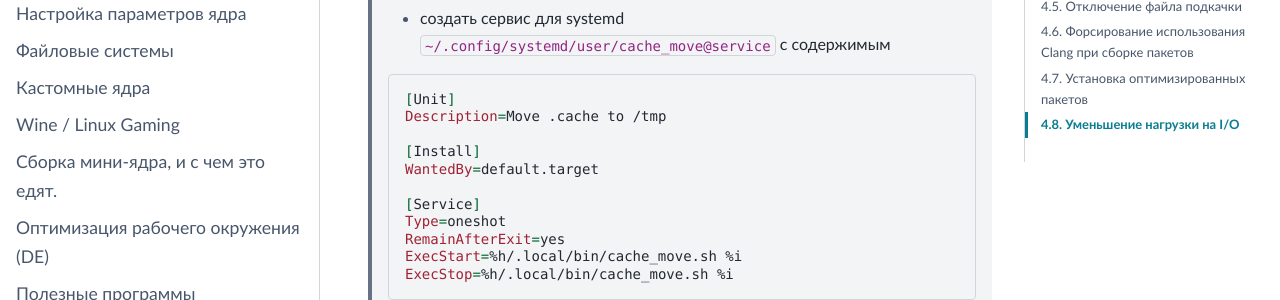
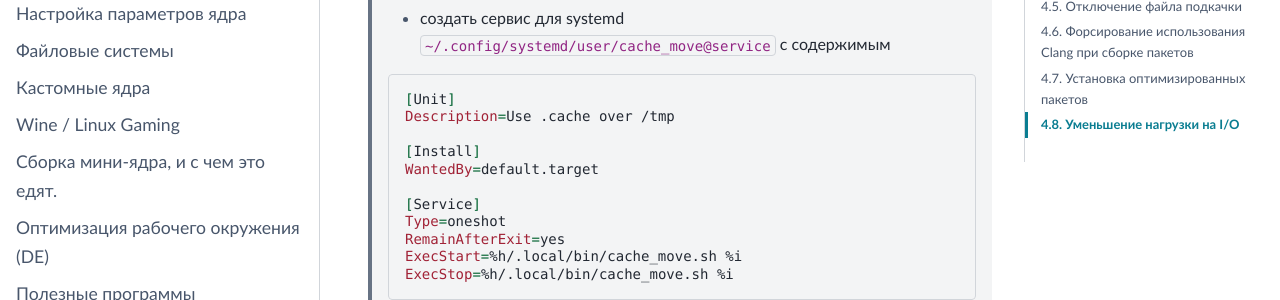
Before and after one commit to ventureoo/ARU, a Sphinx documentation site: the page built from docs/source/extra-optimizations.rst, in a window 1280 px wide and 900 px high, scrolled down 11634 px. Shown: the part 242-542 px from the top of the window. Built offline with Sphinx 7.4.7 and the PyData theme 0.15.4, drawn with Linux system fonts in a browser that asks for light colours.

Commit message:
Обновить docs/source/extra-optimizations.rst

```diff
--- a/docs/source/extra-optimizations.rst
+++ b/docs/source/extra-optimizations.rst
@@ -490,7 +490,7 @@ x86_64_v2, так и для x86_64_v3. **Главное не перепутае
   ::
 
     [Unit]
-    Description=Move .cache to /tmp
+    Description=Use .cache over /tmp
 
     [Install]
     WantedBy=default.target
```
